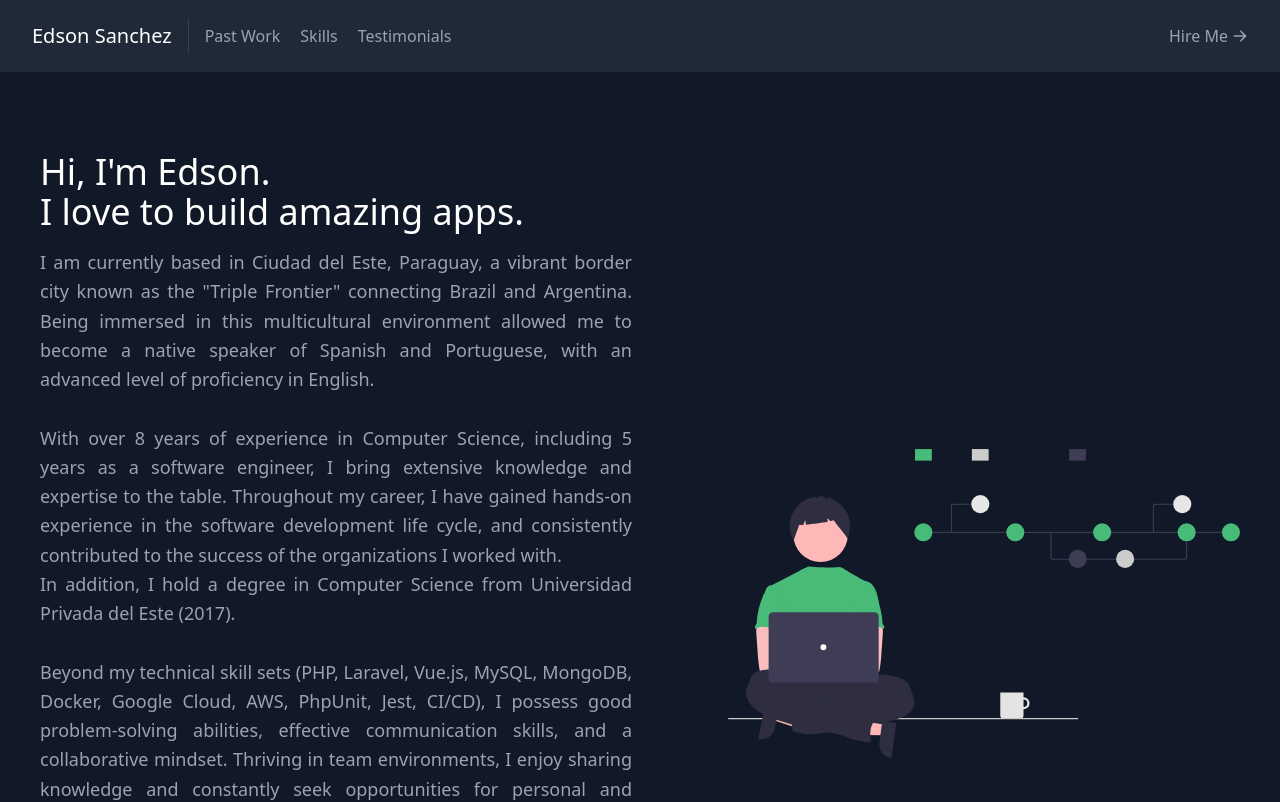
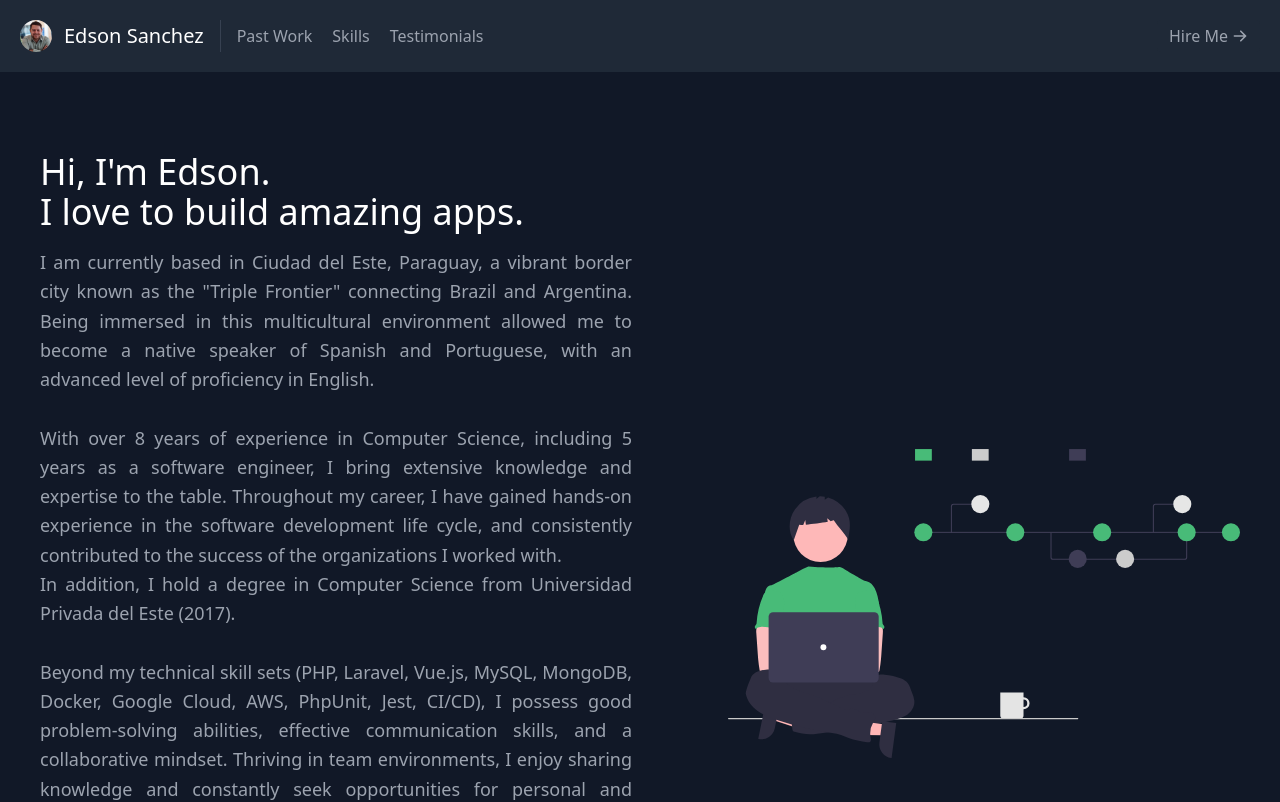
Before and after one commit to edsonnaza/portfolio_edsonnaza, a React (Create React App) app: page / in a window 1280 px wide. Shown: the top 802 px of the page. Built offline with nearby package versions, Linux system fonts and the light colour scheme.

Commit message:
Added photo to NavBar

```diff
--- a/src/components/About.js
+++ b/src/components/About.js
@@ -7,7 +7,7 @@ export default function About() {
         <div className="lg:flex-grow md:w-1/2 lg:pr-24 md:pr-16 flex flex-col md:items-start md:text-left mb-16 md:mb-0 items-center text-center">
           <h1 className="title-font sm:text-4xl text-3xl mb-4 font-medium text-white">
             Hi, I'm Edson.
-            <br className="hidden lg:inline-block" />I love to build amazing apps.
+            <br className="hidden lg:inline-block" /> I love to build amazing apps.
           </h1>
           <p className="mb-8 text-lg leading-relaxed text-justify  ">
           I am currently based in Ciudad del Este, Paraguay, a vibrant border city known as the "Triple Frontier" connecting Brazil and Argentina.
@@ -42,6 +42,7 @@ export default function About() {
             alt="hero"
             src="./coding.svg"
           />
+
         </div>
       </div>
     </section>
--- a/src/components/Navbar.js
+++ b/src/components/Navbar.js
@@ -1,11 +1,16 @@
 import { ArrowRightIcon } from "@heroicons/react/solid";
 import React from "react";
+
 
 export default function Navbar() {
   return (
     <header className="bg-gray-800 md:sticky top-0 z-10">
-
       <div className="container mx-auto flex flex-wrap p-5 flex-col md:flex-row items-center">
+      <img
+        className="h-8 w-auto rounded-full"
+        src="./perfil-edson.jpeg"
+        alt="Eng. Edson Sanchez"
+      />
         <a className="title-font font-medium text-white mb-4 md:mb-0">
           <a href="#about" className="ml-3 text-xl">
             Edson Sanchez
```
Also changed, not shown: public/perfil-edson.jpeg (added).
